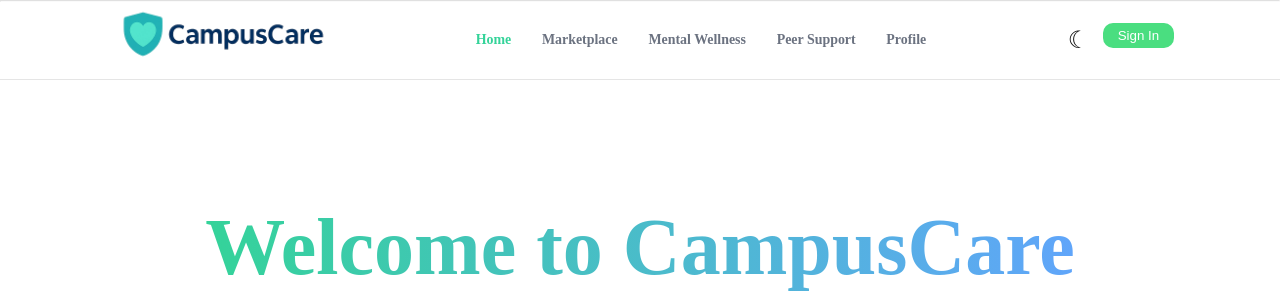
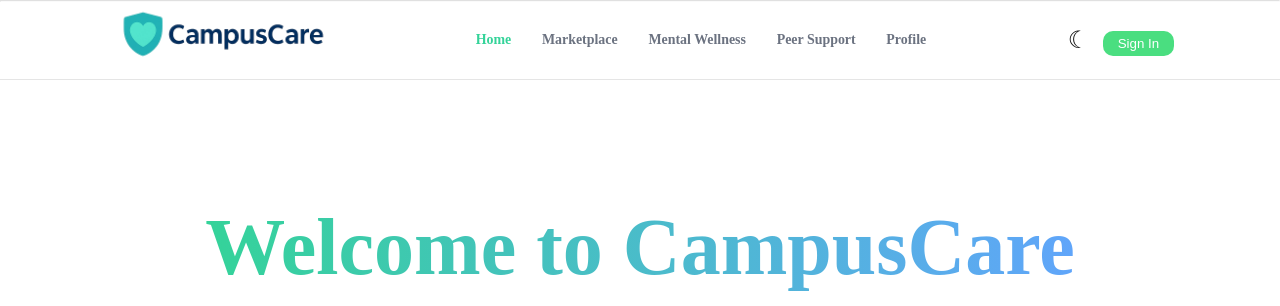
Before and after one commit to DebadritaGhosal/CampusCare, a PHP site: page /Home.html in a window 1280 px wide. Shown: the top 306 px of the page. Run offline with PHP 8.4, Linux system fonts and the light colour scheme.

Commit message:
Update styleHome.css

```diff
--- a/styleHome.css
+++ b/styleHome.css
@@ -102,7 +102,7 @@ header{
 #theme:hover{
     color: #34d399;
 }
-#sign_in{
+#sign_in{margin-top: 10px;
     background: #4ade80;
     color: #ffffff;
     padding: 5px 15px;
```
